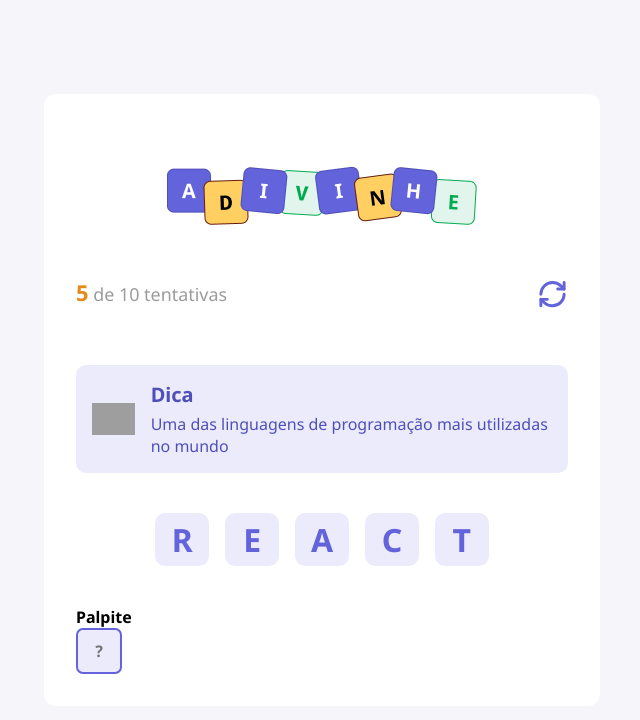
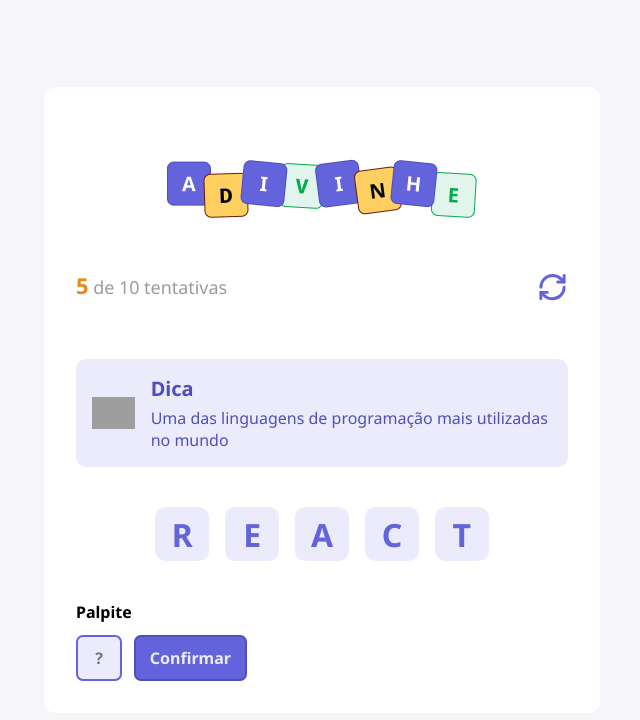
Before and after one commit to crisfeitosa/adivinhe, a React (Vite) app: page / in a window 1280 px wide. Shown: the top 720 px of the page, without its empty margins (318-958 px from the left). Built offline with nearby package versions, Linux system fonts and the light colour scheme; grey boxes are pictures that could not be loaded.

Commit message:
Criando Componente de Button

```diff
--- a/src/App.tsx
+++ b/src/App.tsx
@@ -1,9 +1,10 @@
 import { Header } from './components/Header'
-
-import styles from './app.module.css'
 import { Tip } from './components/Tip'
 import { Letter } from './components/Letter'
 import { Input } from './components/Input'
+import { Button } from './components/Button'
+
+import styles from './app.module.css'
 
 function App() {
 
@@ -28,8 +29,10 @@
 
         <h4>Palpite</h4>
 
-        <div>
+        <div className={styles.guess}>
           <Input autoFocus maxLength={1} placeholder='?' />
+
+          <Button title="Confirmar" onClick={() => {}} />
         </div>
       </main>
     </div>
--- a/src/app.module.css
+++ b/src/app.module.css
@@ -25,3 +25,10 @@
 
   margin: 2.5rem 0;
 }
+
+.guess {
+  display: flex;
+  gap: 0.75rem;
+
+  margin-top: 0.75rem;
+}
--- /dev/null
+++ b/src/components/Button/index.tsx
@@ -0,0 +1,14 @@
+import React from "react";
+import styles from "./styles.module.css";
+
+type Props = React.ComponentProps<"button"> & {
+  title: string;
+}
+
+export function Button({ title, ...rest }: Props) {
+  return (
+    <button type="button" {...rest} className={styles.button}>
+      {title}
+    </button>
+  )
+}
--- /dev/null
+++ b/src/components/Button/styles.module.css
@@ -0,0 +1,12 @@
+.button {
+  height: 2.87rem;
+  border-radius: 0.43rem;
+
+  background-color: #6363db;
+  border: 2px solid #4f4fb9;
+  color: #ebebfc;
+
+  padding: 0 0.87rem;
+  font-size: 1rem;
+  font-weight: 700;
+}
--- a/src/global.css
+++ b/src/global.css
@@ -11,14 +11,11 @@
 
 body {
   background-color: #f5f5fa;
-
   font-family: "Noto Sans", serif;
-  font-optical-sizing: auto;
 }
 
-input {
+input, button {
   font-family: "Noto Sans", serif;
-  font-optical-sizing: auto;
 }
 
 button {
```
